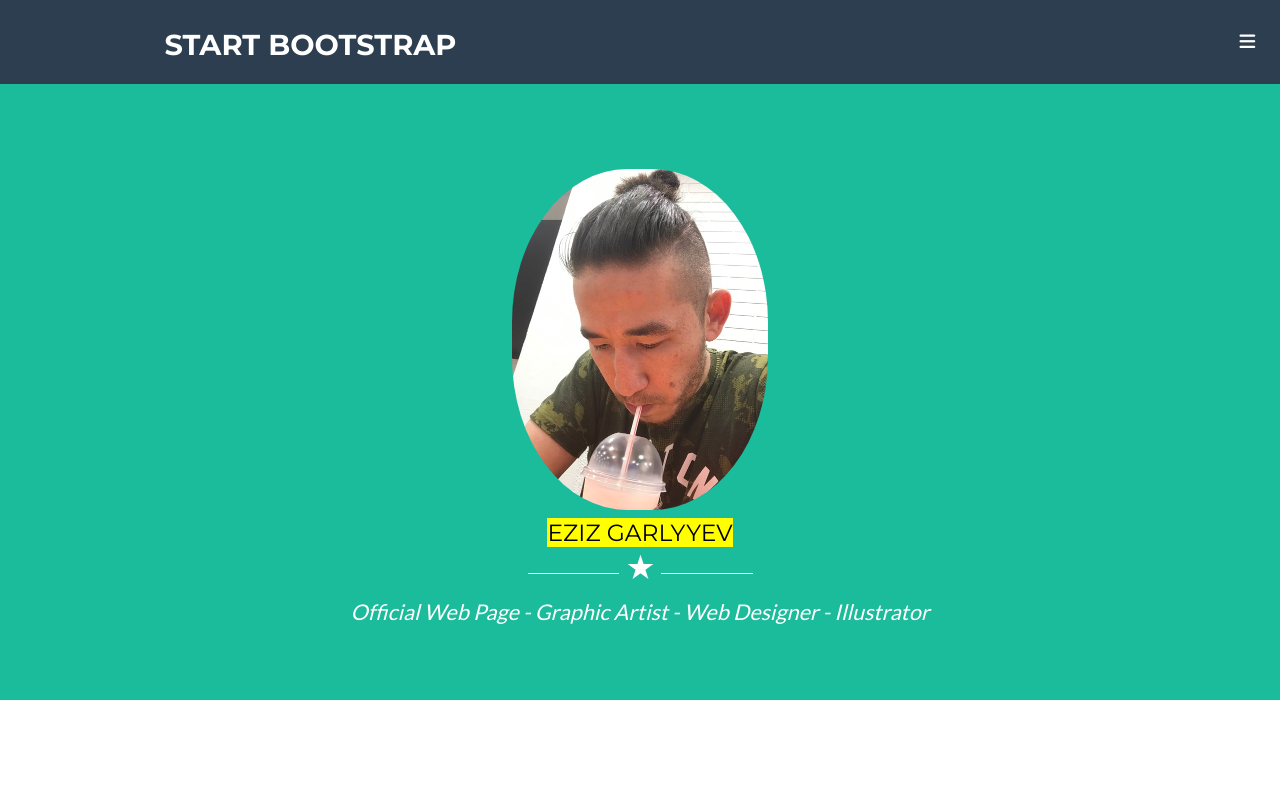
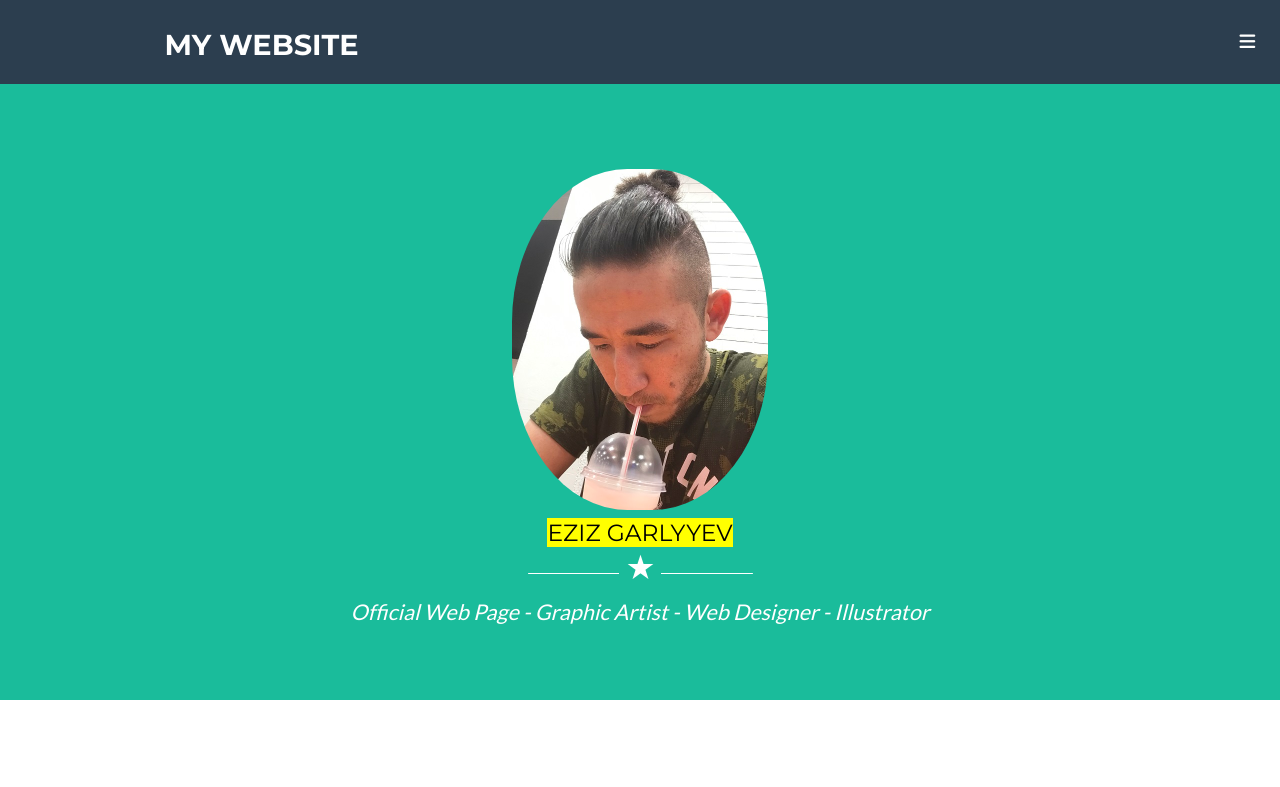
Before and after one commit to turkmenyigit/turkmenyigit.github.io, a plain HTML site: page index.html in a window 1280 px wide. Shown: the top 787 px of the page. Drawn offline with nearby package versions, Linux system fonts and the light colour scheme.

Commit message:
logo name changed

```diff
--- a/index.html
+++ b/index.html
@@ -28,7 +28,7 @@
         <div class="container clearfix">
             <div id="logo-box">
                 <a href="#" class="logo text-uppercase">
-                    Start Bootstrap
+                    My Website
                 </a>
             </div>
             <div id="nav-links" class="responsive">
```
